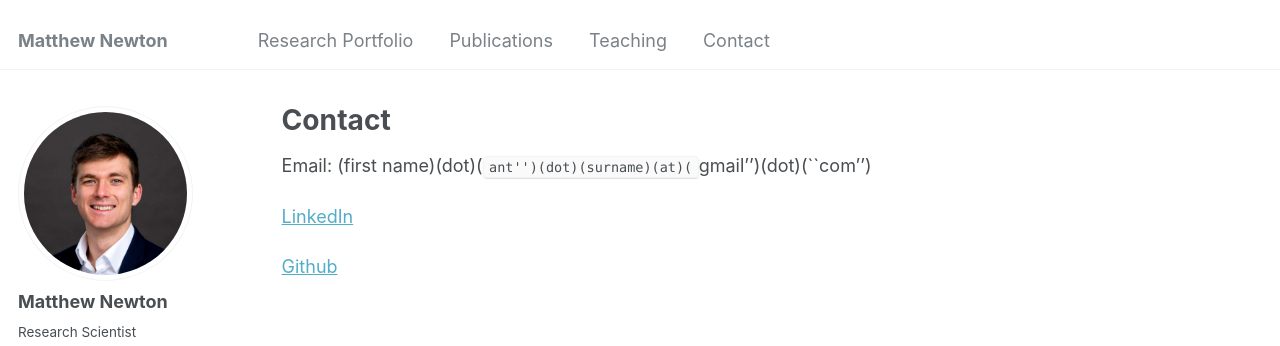
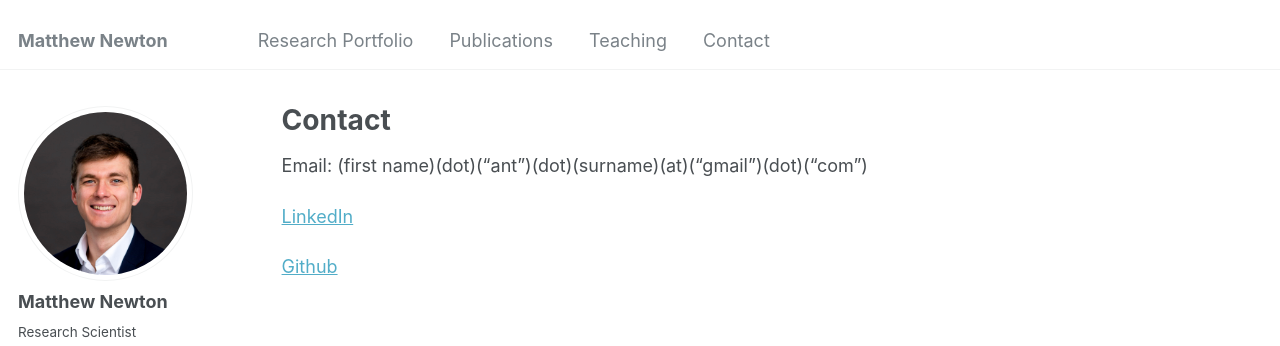
Before and after one commit to M-attNewton/m-attnewton.github.io, a Jekyll site: the page built from _pages/contact.md, in a window 1280 px wide. Shown: the top 346 px of the page. Built offline with Jekyll 4.4.1, drawn with Linux system fonts in a browser that asks for light colours; some web fonts are replaced.

```diff
--- a/_pages/contact.md
+++ b/_pages/contact.md
@@ -5,7 +5,7 @@ permalink: /contact/
 author_profile: true
 ---
 
-Email: (first name)(dot)(``ant'')(dot)(surname)(at)(``gmail'')(dot)(``com'')
+Email: (first name)(dot)("ant")(dot)(surname)(at)("gmail")(dot)("com")
 
 [LinkedIn](https://www.linkedin.com/in/matthew-newton-phd/ "LinkedIn")
 
```
